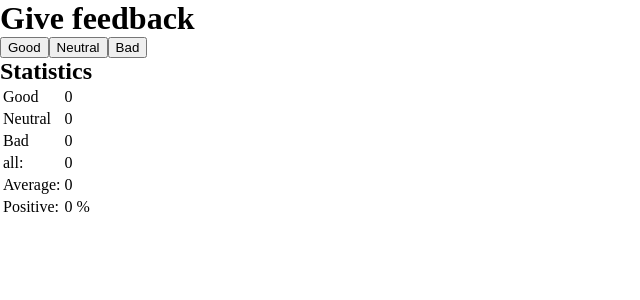
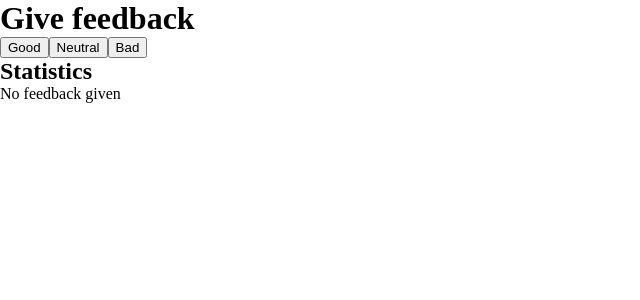
Before and after one commit to homusys/fso, a React (Vite) app in the folder p1e1-unicafe/: page / in a window 1280 px wide. Shown: the top 300 px of the page, without its empty margins (0-640 px from the left). Built offline with nearby package versions, Linux system fonts and the light colour scheme.

Commit message:
Add dynamic behaviour for feedback
Hide statistics while there is no user feedback, otherwise, show
statistics

```diff
--- a/p1e1-unicafe/src/App.tsx
+++ b/p1e1-unicafe/src/App.tsx
@@ -105,6 +105,7 @@ function StatisticsSection({ counts }: StatisticsSectionProps) {
   return (
     <section>
       <h1>Statistics</h1>
+      {!Object.is(counts, initialCountState) && (
         <table>
           <tbody>
             <tr>
@@ -135,6 +136,8 @@ function StatisticsSection({ counts }: StatisticsSectionProps) {
             </tr>
           </tbody>
         </table>
+      )}
+      {Object.is(counts, initialCountState) && <p>No feedback given</p>}
     </section>
   );
 }
```
Lines whose indentation alone changed are shown as unchanged.
